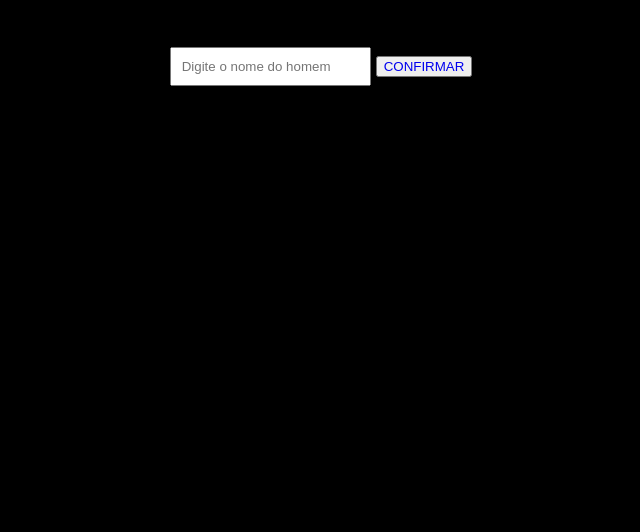
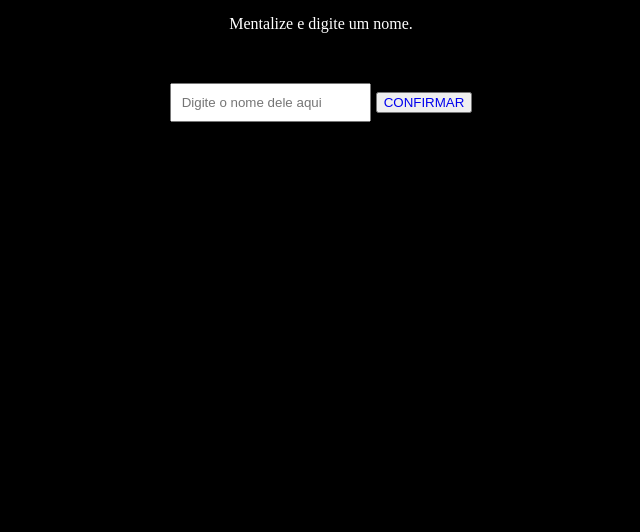
Before and after one commit to martinaszsz/curseaman, a plain HTML site: page pagMaldicao.html in a window 1280 px wide. Shown: the part 268-800 px from the top of the page, without its empty margins (319-959 px from the left). Drawn offline with Linux system fonts and the light colour scheme.

Commit message:
curseaman

```diff
--- a/css/style.css
+++ b/css/style.css
@@ -50,6 +50,7 @@ div#container {
     padding: 50px;
 }
 
+
 #nomeHomem {
     margin: 0;
     padding: 10px;
--- a/pagMaldicao.html
+++ b/pagMaldicao.html
@@ -11,8 +11,10 @@
     <div id="container">
         <h1>AMALDIÇOE UM HOMEM</h1>
         <p>(Curse a Man)</p>
+        <br>
+        <p>Mentalize e digite um nome.</p>
         <div id="campo">
-        <input type="text" id="nomeHomem" placeholder="Digite o nome do homem">
+            <input type="text" id="nomeHomem" placeholder="Digite o nome dele aqui">
         <button id="confirmar">
             <a href="Confirmado.html">CONFIRMAR</a>
         </button>
```
